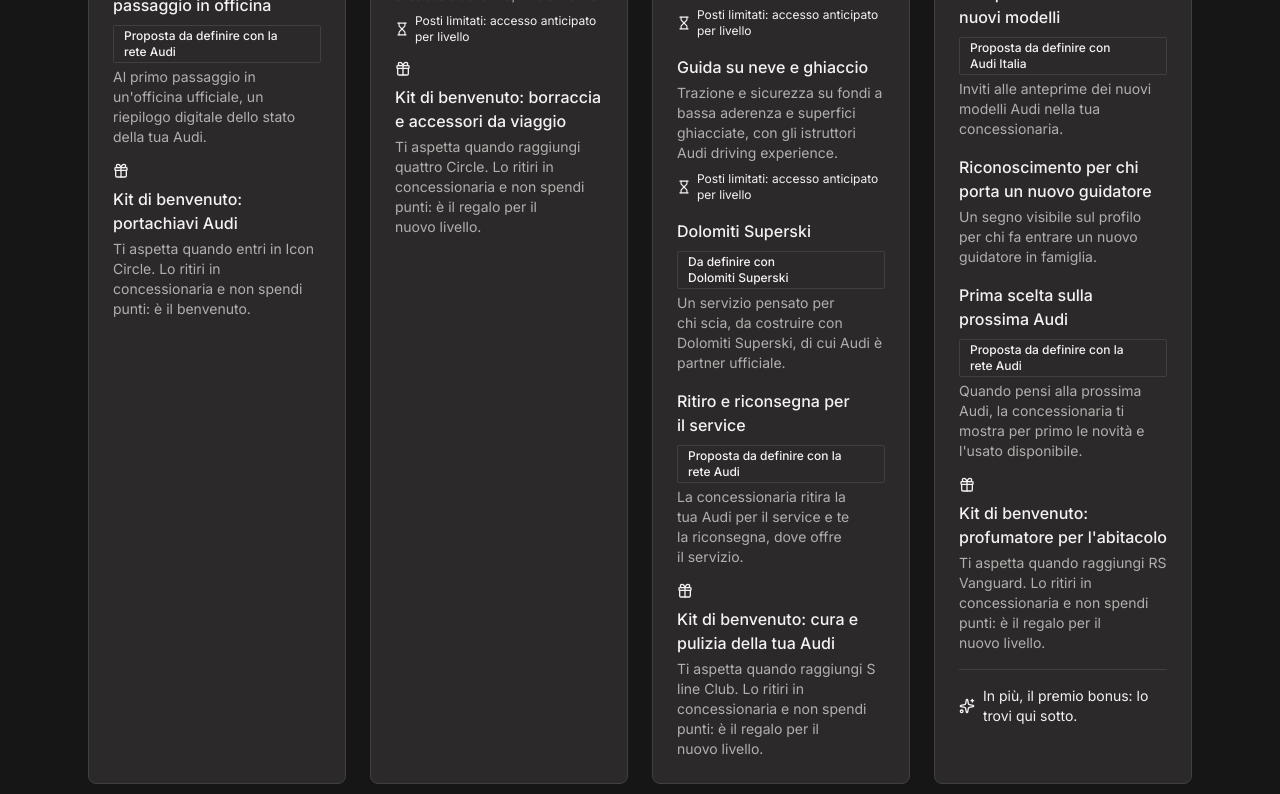
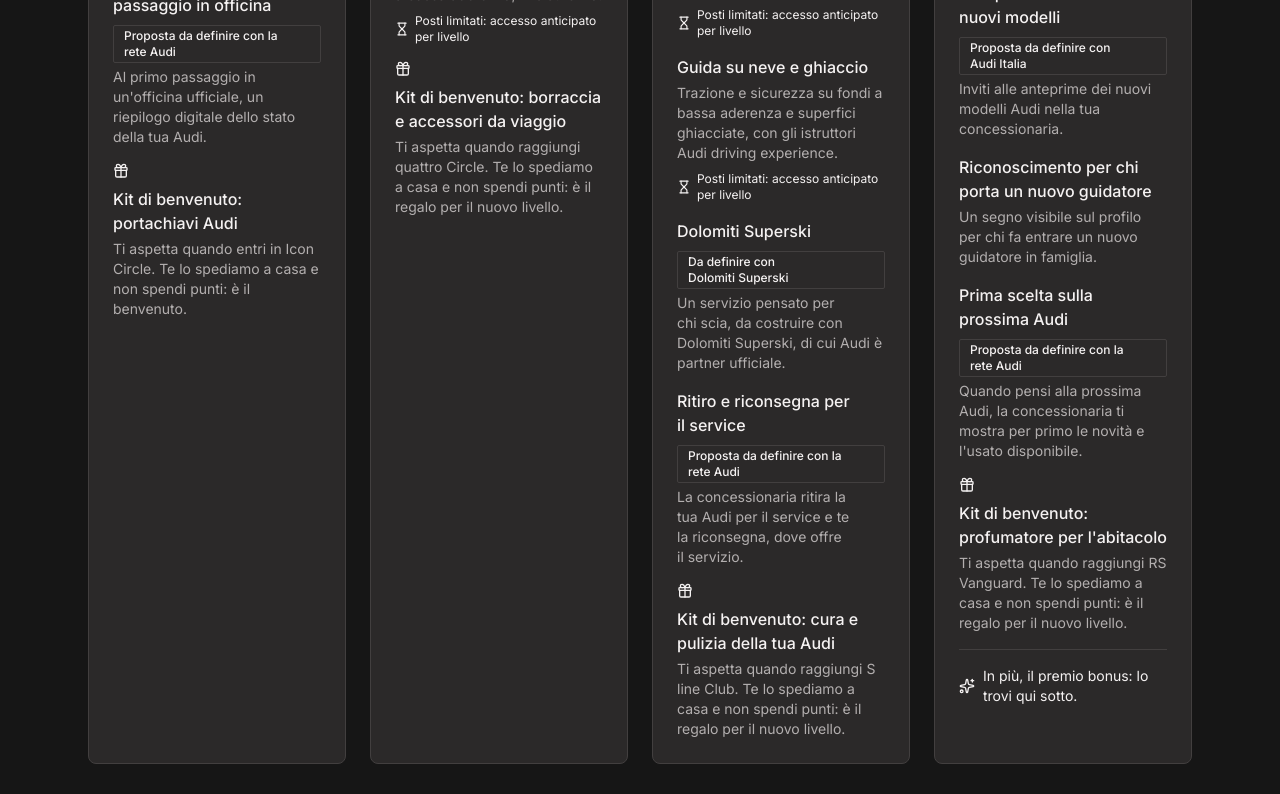
Before and after one commit to alessiomanera/h-ack-audi-2026, a React (Vite) app in the folder app/: page / in a window 1280 px wide. Shown: the part 3660-4454 px from the top of the page. Built offline with nearby package versions, Linux system fonts and the light colour scheme; no server answers; grey boxes are pictures that could not be loaded; a web font is replaced by a local one.

Commit message:
fix(T007): kits say home shipping everywhere, ski day named in the catalog, tickets capped to seats left

```diff
--- a/app/src/features/audi-with-you/portal/copy.it.ts
+++ b/app/src/features/audi-with-you/portal/copy.it.ts
@@ -80,7 +80,7 @@
   },
   levels: {
     title: 'Livelli e premi',
-    intro: 'I punti degli ultimi 3 anni decidono il livello. A ogni livello: servizi, priorità, esperienze e un kit di benvenuto da ritirare in concessionaria.',
+    intro: 'I punti degli ultimi 3 anni decidono il livello. A ogni livello: servizi, priorità, esperienze e un kit di benvenuto spedito a casa.',
     threshold: (points: string) => `Da ${points} punti`,
     courtesyCar: 'Auto di cortesia',
     current: 'Il tuo livello',
--- a/app/src/features/audi-with-you/program.it.json
+++ b/app/src/features/audi-with-you/program.it.json
@@ -202,7 +202,7 @@
         {
           "id": "icon-kit",
           "title": "Kit di benvenuto: portachiavi Audi",
-          "description": "Ti aspetta quando entri in Icon Circle. Lo ritiri in concessionaria e non spendi punti: è il benvenuto.",
+          "description": "Ti aspetta quando entri in Icon Circle. Te lo spediamo a casa e non spendi punti: è il benvenuto.",
           "kind": "welcome_kit",
           "claim": {
             "cta": "Ricevi a casa",
@@ -290,7 +290,7 @@
         {
           "id": "quattro-kit",
           "title": "Kit di benvenuto: borraccia e accessori da viaggio",
-          "description": "Ti aspetta quando raggiungi quattro Circle. Lo ritiri in concessionaria e non spendi punti: è il regalo per il nuovo livello.",
+          "description": "Ti aspetta quando raggiungi quattro Circle. Te lo spediamo a casa e non spendi punti: è il regalo per il nuovo livello.",
           "kind": "welcome_kit",
           "claim": {
             "cta": "Ricevi a casa",
@@ -396,7 +396,7 @@
         {
           "id": "sline-kit",
           "title": "Kit di benvenuto: cura e pulizia della tua Audi",
-          "description": "Ti aspetta quando raggiungi S line Club. Lo ritiri in concessionaria e non spendi punti: è il regalo per il nuovo livello.",
+          "description": "Ti aspetta quando raggiungi S line Club. Te lo spediamo a casa e non spendi punti: è il regalo per il nuovo livello.",
           "kind": "welcome_kit",
           "claim": {
             "cta": "Ricevi a casa",
@@ -475,7 +475,7 @@
         {
           "id": "rs-kit",
           "title": "Kit di benvenuto: profumatore per l'abitacolo",
-          "description": "Ti aspetta quando raggiungi RS Vanguard. Lo ritiri in concessionaria e non spendi punti: è il regalo per il nuovo livello.",
+          "description": "Ti aspetta quando raggiungi RS Vanguard. Te lo spediamo a casa e non spendi punti: è il regalo per il nuovo livello.",
           "kind": "welcome_kit",
           "claim": {
             "cta": "Ricevi a casa",
@@ -554,10 +554,10 @@
       {
         "id": "hub",
         "rewardId": "sline-dolomiti",
-        "title": "Hub Audi in montagna",
-        "description": "Accoglienza e lounge negli spazi Audi nel cuore delle località, d'inverno e d'estate.",
+        "title": "Una giornata Audi sulle Dolomiti",
+        "description": "Accoglienza e lounge nell'hub Audi, deposito sci e un modulo di Audi driving experience sulla neve.",
         "minLevel": "s-line-club",
-        "limited": false,
+        "limited": true,
         "place": "Cortina d'Ampezzo, Alta Badia, Madonna di Campiglio"
       },
       {
@@ -597,7 +597,7 @@
     "Quando un guidatore invitato prende la sua prima Audi: 1.000 punti a lui e 500 a chi l'ha invitato.",
     "I punti arrivano da azioni verificabili nella rete ufficiale Audi: passaggi in officina, accessori originali montati in concessionaria, articoli Audi Collection, permute, sessioni, eventi con check-in, inviti accettati, ricariche.",
     "Limiti: Audi Collection al massimo 4 articoli premiati al mese, ricariche premiate una volta al mese (con almeno 4 ricariche), eventi al massimo 6 premiati all'anno, permuta una volta per ogni Audi.",
-    "I kit di benvenuto arrivano quando raggiungi un livello: li ritiri in concessionaria, senza spendere punti.",
+    "I kit di benvenuto arrivano quando raggiungi un livello: te li spediamo a casa, senza spendere punti.",
     "Nessun punto per chilometri, stile di guida o dati di telemetria.",
     "Nessuno sconto e nessun credito in euro: i premi sono servizi, priorità ed esperienze.",
     "Le esperienze a posti limitati si prenotano per livello, con accesso anticipato: nessuna estrazione, nessuna classifica.",
--- a/app/src/features/audi-with-you/shared/BookingDialog.tsx
+++ b/app/src/features/audi-with-you/shared/BookingDialog.tsx
@@ -223,6 +223,8 @@
   const firstChoice = options[0] ? choices[options[0].id] : undefined
   const seatsForFirst = firstChoice ? seatsFor(firstChoice) : null
   const ticketChoices = Array.from({ length: maxTickets }, (_, i) => i + 1)
+  // A first choice with fewer seats left than the tickets picked earlier caps the request.
+  const ticketsToBook = seatsForFirst !== null && seatsForFirst > 0 ? Math.min(tickets, seatsForFirst) : tickets
 
   const select = (optionId: string, value: string) => {
     setError(null)
@@ -235,7 +237,7 @@
     setError(null)
     try {
       const picked = Object.fromEntries(claim.options.map((o) => [o.id, choices[o.id] ?? '']))
-      const res = await bookReward({ rewardId: reward.id, choices: picked, ...(claim.tickets ? { tickets } : {}) })
+      const res = await bookReward({ rewardId: reward.id, choices: picked, ...(claim.tickets ? { tickets: ticketsToBook } : {}) })
       setDone(res.booking)
     } catch (err) {
       setError(bookingError(err))
@@ -301,7 +303,7 @@
                 <p className="-mt-1 mb-1 text-xs text-muted-foreground">{copy.ticketsHint}</p>
                 <div className="flex flex-wrap gap-2">
                   {ticketChoices.map((n) => {
-                    const selected = tickets === n
+                    const selected = ticketsToBook === n
                     return (
                       <button
                         key={n}
@@ -334,7 +336,7 @@
           <Separator />
           <div className="grid gap-3 p-6">
             <h3 className="font-sans text-xs uppercase tracking-widest text-muted-foreground">{copy.summary}</h3>
-            <ChoiceSummary claim={claim} choices={choices} tickets={tickets} />
+            <ChoiceSummary claim={claim} choices={choices} tickets={ticketsToBook} />
           </div>
         </>
       )}
```
